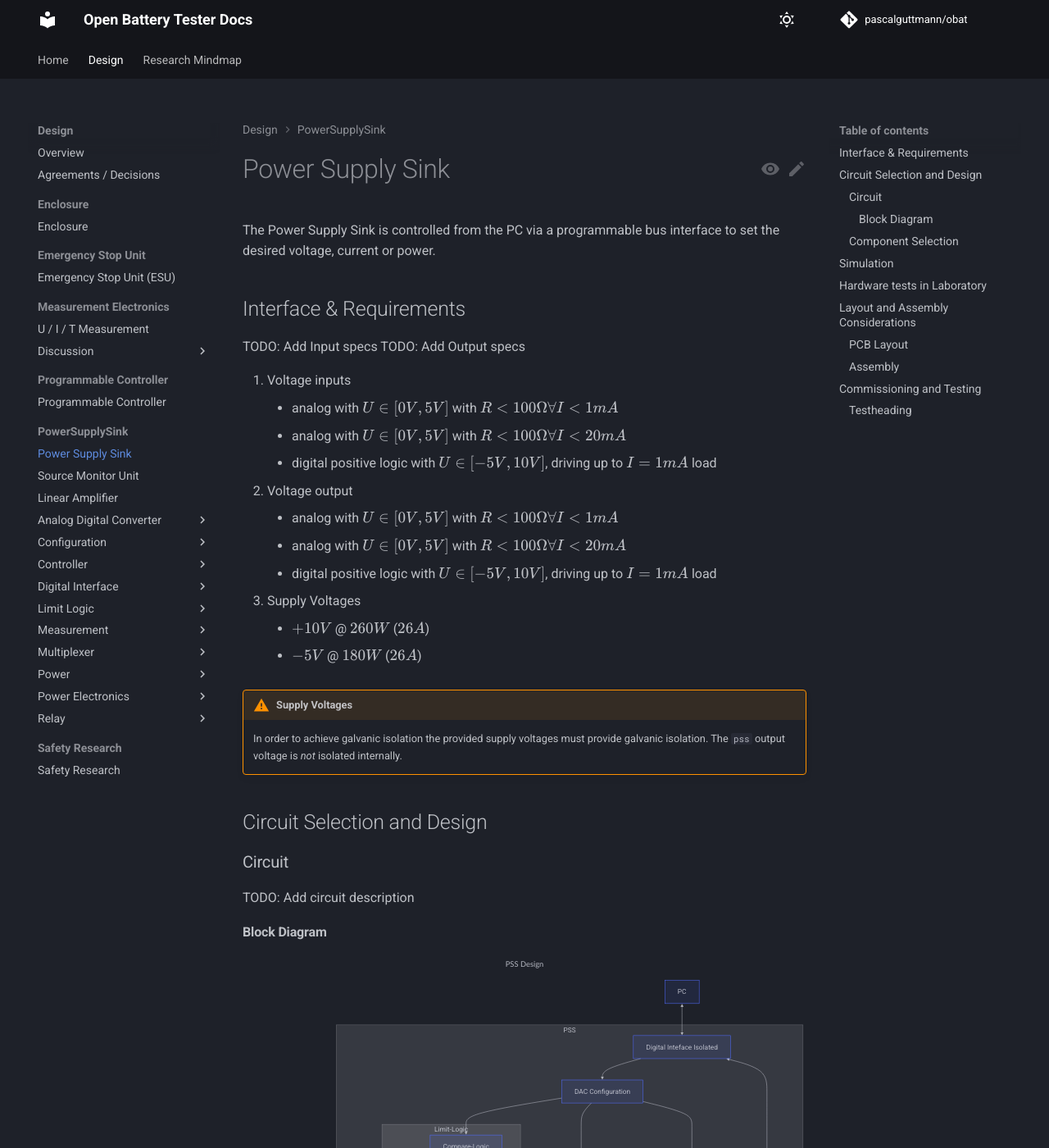
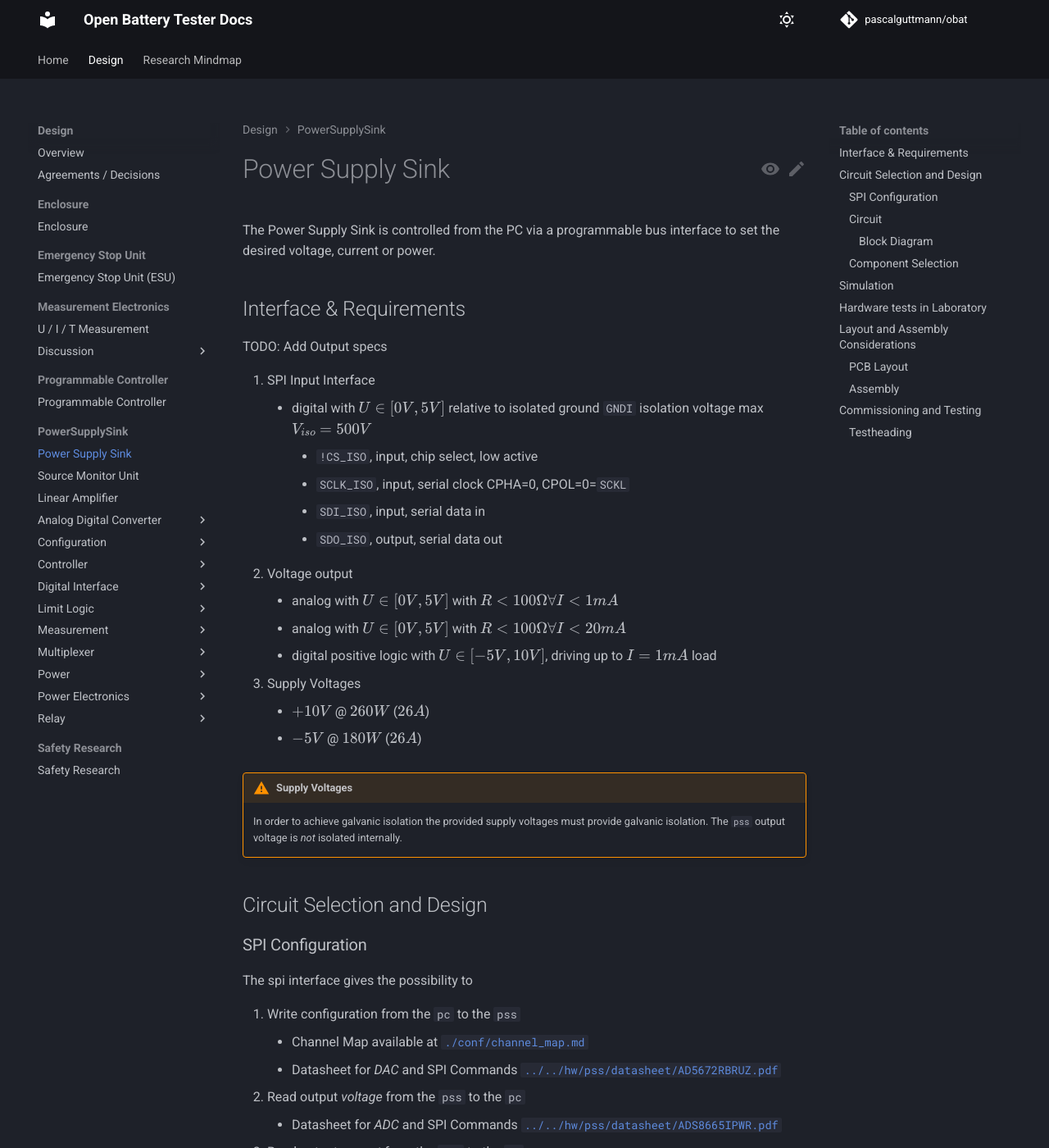
Before and after one commit to pascalguttmann/obat, an MkDocs documentation site: the page built from docs/design/pss/pss.md, in a window 1280 px wide and 1400 px high. Shown: the whole window at 82% size. Built offline with MkDocs 1.6.1 and Material for MkDocs 9.7.7, drawn with Linux system fonts in a browser that asks for light colours; comment, search, counter and statistics services are not loaded; some of the changed text lies outside the part shown.

Commit message:
add pss input specification

```diff
--- a/docs/design/pss/pss.md
+++ b/docs/design/pss/pss.md
@@ -5,14 +5,15 @@ to set the desired voltage, current or power.
 
 ## Interface & Requirements
 
-TODO: Add Input specs
 TODO: Add Output specs
 
-1. Voltage inputs
-    - analog with $U \in [0V, 5V]$ with $R < 100 \Omega \forall I < 1mA$
-    - analog with $U \in [0V, 5V]$ with $R < 100 \Omega \forall I < 20mA$
-    - digital positive logic with $U \in [-5V, 10V]$, driving up to $I = 1 mA$
-    load
+1. SPI Input Interface
+    - digital with $U \in [0V, 5V]$ relative to isolated ground `GNDI`
+    isolation voltage max $V_{iso} = 500V$
+        - `!CS_ISO`, input, chip select, low active
+        - `SCLK_ISO`, input, serial clock CPHA=0, CPOL=0=`SCKL`
+        - `SDI_ISO`, input, serial data in
+        - `SDO_ISO`, output, serial data out
 2. Voltage output
     - analog with $U \in [0V, 5V]$ with $R < 100 \Omega \forall I < 1mA$
     - analog with $U \in [0V, 5V]$ with $R < 100 \Omega \forall I < 20mA$
@@ -28,6 +29,18 @@ TODO: Add Output specs
     internally.
 
 ## Circuit Selection and Design
+
+### SPI Configuration
+
+The spi interface gives the possibility to
+
+1. Write configuration from the `pc` to the `pss`
+    - Channel Map available at [`./conf/channel_map.md`](./conf/channel_map.md)
+    - Datasheet for *DAC* and SPI Commands [`../../hw/pss/datasheet/AD5672RBRUZ.pdf`](../../hw/pss/datasheet/AD5672RBRUZ.pdf)
+2. Read output *voltage* from the `pss` to the `pc`
+    - Datasheet for *ADC* and SPI Commands [`../../hw/pss/datasheet/ADS8665IPWR.pdf`](../../hw/pss/datasheet/ADS8665IPWR.pdf)
+3. Read output *current* from the `pss` to the `pc`
+    - Datasheet for *ADC* and SPI Commands [`../../hw/pss/datasheet/ADS8665IPWR.pdf`](../../hw/pss/datasheet/ADS8665IPWR.pdf)
 
 ### Circuit
 
```
